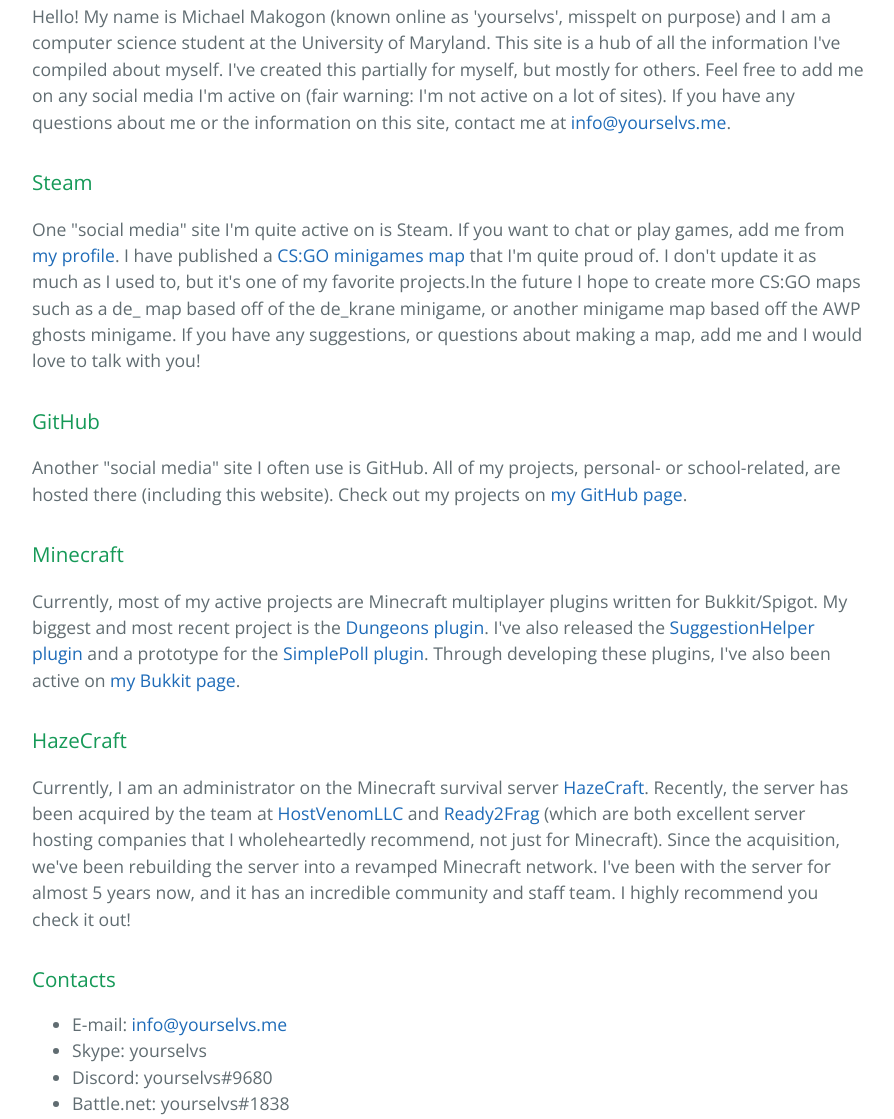
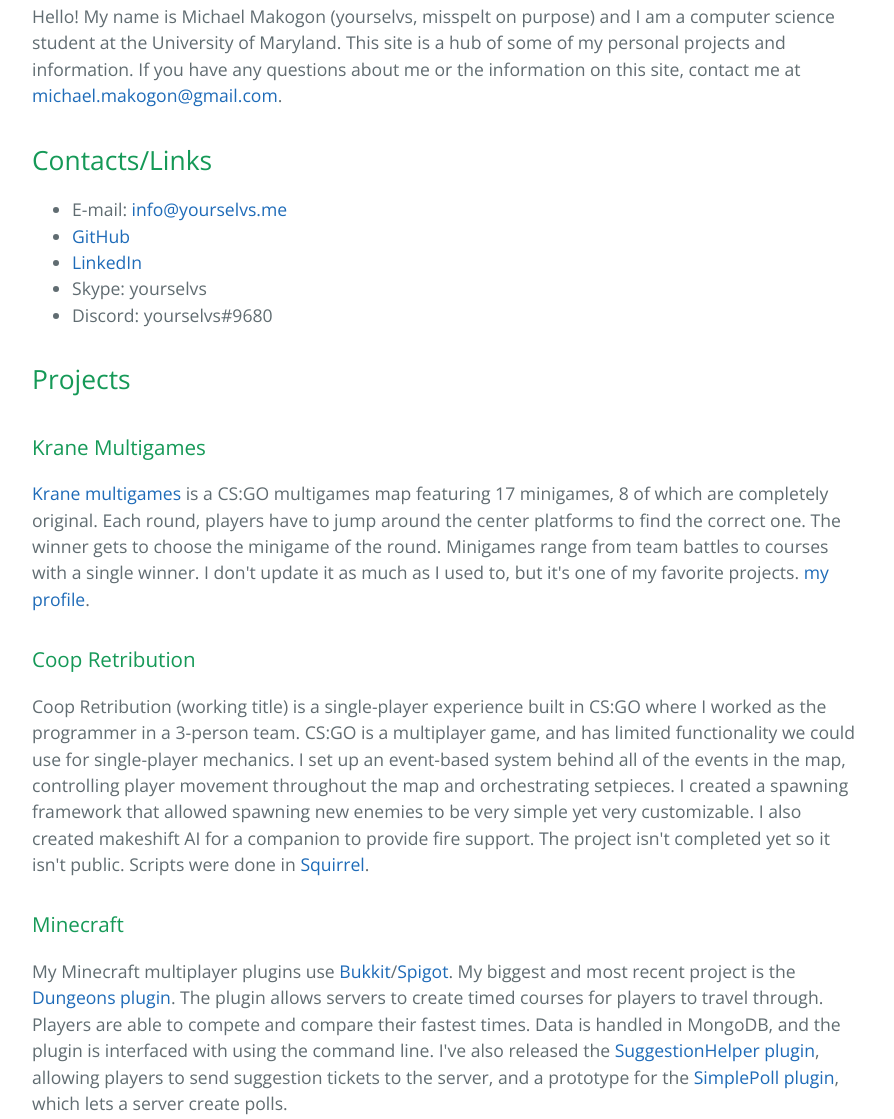
Before and after one commit to yourselvs/yourselvs.github.io, a plain HTML site: page index.html in a window 1280 px wide. Shown: the part 533-1652 px from the top of the page, without its empty margins (192-1086 px from the left). Drawn offline with nearby package versions, Linux system fonts and the light colour scheme.

Commit message:
General website 2018 update

```diff
--- a/index.html
+++ b/index.html
@@ -21,22 +21,36 @@
       <h3>
 <a id=9 class="anchor" href="#welcome" aria-hidden="true"><span aria-hidden="true" class="octicon octicon-link"></span></a>Welcome to my website.</h3>
 
-<p>Hello! My name is Michael Makogon (known online as 'yourselvs', misspelt on purpose) and I am a computer science student at the University of Maryland. This site is a hub of all the information I've compiled about myself. I've created this partially for myself, but mostly for others. Feel free to add me on any social media I'm active on (fair warning: I'm not active on a lot of sites). If you have any questions about me or the information on this site, contact me at <a id="yourselvs-email" href="mailto:info@yourselvs.me">info@yourselvs.me</a>.</p>
+<p>Hello! My name is Michael Makogon (yourselvs, misspelt on purpose) and I am a computer science student at the University of Maryland. This site is a hub of some of my personal projects and information. If you have any questions about me or the information on this site, contact me at <a id="yourselvs-email" href="mailto:michael.makogon@gmail.com">michael.makogon@gmail.com</a>.</p>
+
+<h2>
+<a id="steam" class="anchor" href="#links" aria-hidden="true"><span aria-hidden="true" class="octicon octicon-link"></span></a>Contacts/Links</h2>
+<ul>
+  <li>E-mail: <a id="yourselvs-email" href="mailto:info@yourselvs.me">info@yourselvs.me</a></li>
+  <li><a href="https://github.com/yourselvs/">GitHub</a></li>
+  <li><a href="https://www.linkedin.com/in/michaelmakogon/">LinkedIn</a></li>
+  <li>Skype: yourselvs</li>
+  <li>Discord: yourselvs#9680</li>
+</ul>
+
+<h2>
+<a id="steam" class="anchor" href="#links" aria-hidden="true"><span aria-hidden="true" class="octicon octicon-link"></span></a>Projects</h2>
 
 <h3>
-<a id="steam" class="anchor" href="#steam" aria-hidden="true"><span aria-hidden="true" class="octicon octicon-link"></span></a>Steam</h3>
+<a id="steam" class="anchor" href="#steam" aria-hidden="true"><span aria-hidden="true" class="octicon octicon-link"></span></a>Krane Multigames</h3>
 
-<p>One "social media" site I'm quite active on is Steam. If you want to chat or play games, add me from <a id="steam-profile" href="http://steamcommunity.com/id/yourselvs">my profile</a>. I have published a <a id="steam-mg-map" href="http://steamcommunity.com/sharedfiles/filedetails/?id=483298969">CS:GO minigames map</a> that I'm quite proud of. I don't update it as much as I used to, but it's one of my favorite projects.In the future I hope to create more CS:GO maps such as a de_ map based off of the de_krane minigame, or another minigame map based off the AWP ghosts minigame. If you have any suggestions, or questions about making a map, add me and I would love to talk with you!</p>
+<p><a id="steam-mg-map" href="http://steamcommunity.com/sharedfiles/filedetails/?id=483298969">Krane multigames</a> is a CS:GO multigames map featuring 17 minigames, 8 of which are completely original. Each round, players have to jump around the center platforms to find the correct one. The winner gets to choose the minigame of the round. Minigames range from team battles to courses with a single winner. I don't update it as much as I used to, but it's one of my favorite projects. <a id="steam-profile" href="http://steamcommunity.com/id/yourselvs">my profile</a>.</p>
 
 <h3>
-<a id="github" class="anchor" href="#github" aria-hidden="true"><span aria-hidden="true" class="octicon octicon-link"></span></a>GitHub</h3>
+<a id="steam" class="anchor" href="#steam" aria-hidden="true"><span aria-hidden="true" class="octicon octicon-link"></span></a>Coop Retribution</h3>
 
-<p>Another "social media" site I often use is GitHub. All of my projects, personal- or school-related, are hosted there (including this website). Check out my projects on <a id="github-link" href="https://github.com/yourselvs">my GitHub page</a>.</p>
+<p>
+Coop Retribution (working title) is a single-player experience built in CS:GO where I worked as the programmer in a 3-person team. CS:GO is a multiplayer game, and has limited functionality we could use for single-player mechanics. I set up an event-based system behind all of the events in the map, controlling player movement throughout the map and orchestrating setpieces. I created a spawning framework that allowed spawning new enemies to be very simple yet very customizable. I also created makeshift AI for a companion to provide fire support. The project isn't completed yet so it isn't public. Scripts were done in <a href="http://www.squirrel-lang.org/">Squirrel</a>.</p>
 
 <h3>
 <a id="minecraft" class="anchor" href="#minecraft" aria-hidden="true"><span aria-hidden="true" class="octicon octicon-link"></span></a>Minecraft</h3>
 
-<p>Currently, most of my active projects are Minecraft multiplayer plugins written for Bukkit/Spigot. My biggest and most recent project is the <a id="dungeons-link" href="https://github.com/yourselvs/Dungeons">Dungeons plugin</a>. I've also released the <a id="suggestion-link" href="https://github.com/yourselvs/SuggestionHelper">SuggestionHelper plugin</a> and a prototype for the <a id="simplepoll-link" href="https://github.com/yourselvs/SimplePoll">SimplePoll plugin</a>. Through developing these plugins, I've also been active on <a id="bukkit-link" href="https://bukkit.org/members/yourselvs.91049371/">my Bukkit page</a>.</p>
+<p>My Minecraft multiplayer plugins use <a href="https://bukkit.org/">Bukkit</a>/<a href="https://www.spigotmc.org/">Spigot</a>. My biggest and most recent project is the <a id="dungeons-link" href="https://github.com/yourselvs/Dungeons">Dungeons plugin</a>. The plugin allows servers to create timed courses for players to travel through. Players are able to compete and compare their fastest times. Data is handled in MongoDB, and the plugin is interfaced with using the command line. I've also released the <a id="suggestion-link" href="https://github.com/yourselvs/SuggestionHelper">SuggestionHelper plugin</a>, allowing players to send suggestion tickets to the server, and a prototype for the <a id="simplepoll-link" href="https://github.com/yourselvs/SimplePoll">SimplePoll plugin</a>, which lets a server create polls.</p>
 
 <h3>
 <a id="hazecraft" class="anchor" href="#hazecraft" aria-hidden="true"><span aria-hidden="true" class="octicon octicon-link"></span></a>HazeCraft</h3>
@@ -49,8 +63,6 @@
   <li>E-mail: <a id="yourselvs-email" href="mailto:info@yourselvs.me">info@yourselvs.me</a></li>
   <li>Skype: yourselvs</li>
   <li>Discord: yourselvs#9680</li>
-  <li>Battle.net: yourselvs#1838</li>
-
 </ul>
 
       <footer class="site-footer">
```
